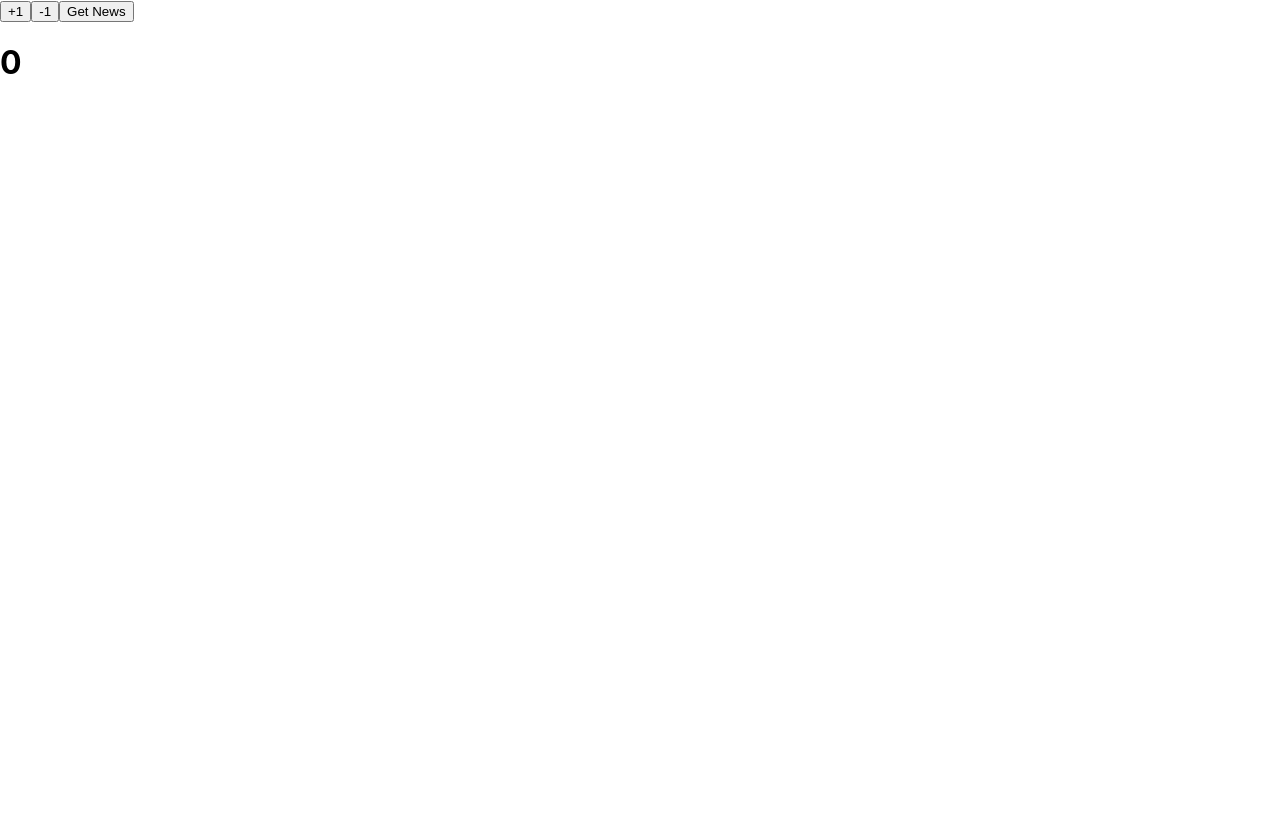
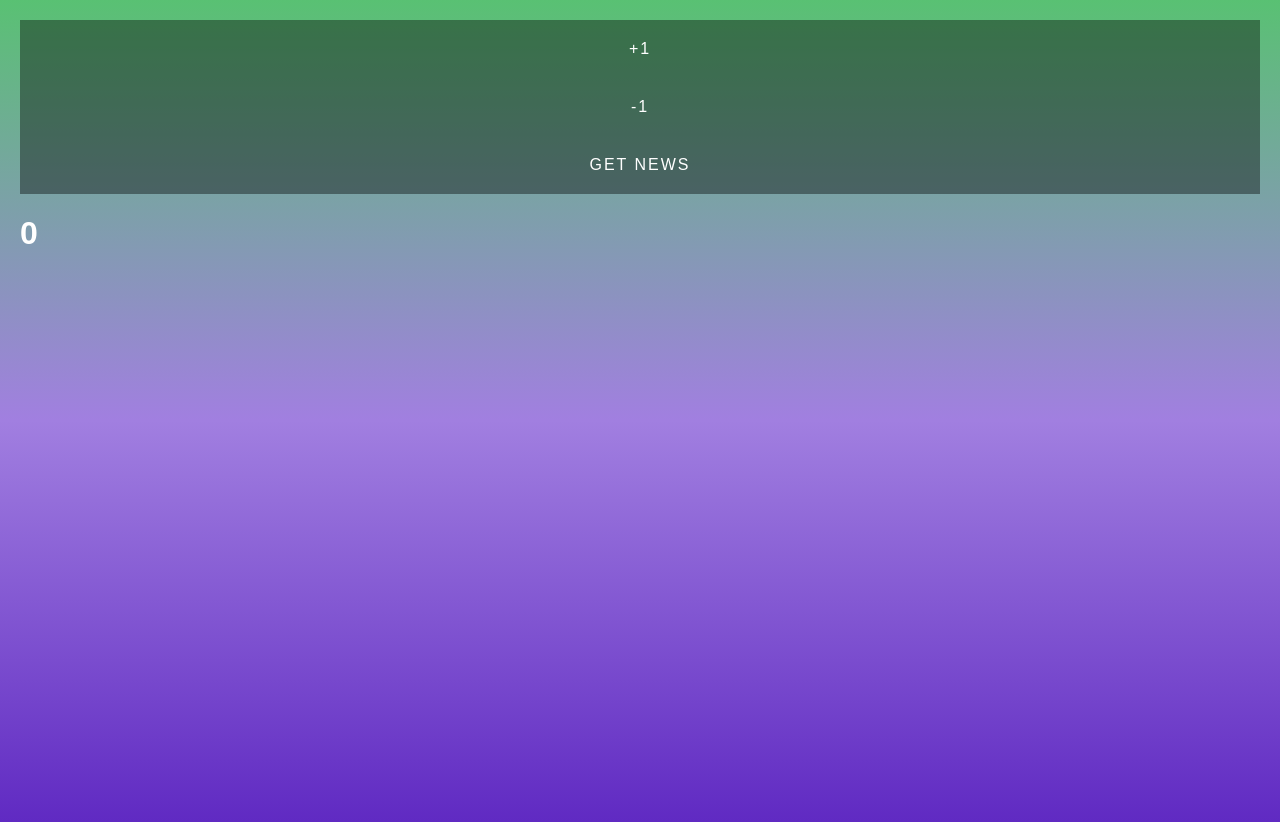
Before and after one commit to LiquidDemAn/redux-saga-tutorial, a React (Create React App) app: page / in a window 1280 px wide. Shown: the top 822 px of the page. Before the commit the page ends 800 px from the top, so only its background shows below. Built offline with nearby package versions, Linux system fonts and the light colour scheme.

Commit message:
Styles for app were created

```diff
--- a/src/index.css
+++ b/src/index.css
@@ -1,13 +1,23 @@
 body {
-  margin: 0;
-  font-family: -apple-system, BlinkMacSystemFont, 'Segoe UI', 'Roboto', 'Oxygen',
-    'Ubuntu', 'Cantarell', 'Fira Sans', 'Droid Sans', 'Helvetica Neue',
-    sans-serif;
-  -webkit-font-smoothing: antialiased;
-  -moz-osx-font-smoothing: grayscale;
+	margin: 0;
+	padding: 20px;
+	font-family: 'Montserrat', sans-serif;
+	background: linear-gradient(to bottom, #59c173, #a17fe0, #5d26c1);
+	min-height: 100vh;
+	color: #fff;
 }
 
-code {
-  font-family: source-code-pro, Menlo, Monaco, Consolas, 'Courier New',
-    monospace;
+button {
+	width: 100%;
+	padding: 20px 30px;
+	text-transform: uppercase;
+	letter-spacing: 2px;
+	font-size: 16px;
+	color: #fff;
+	border: none;
+	background-color: rgba(0, 0, 0, 0.4);
 }
+
+button:hover {
+	background-color: rgba(0, 0, 0, 0.6);
+}
```
